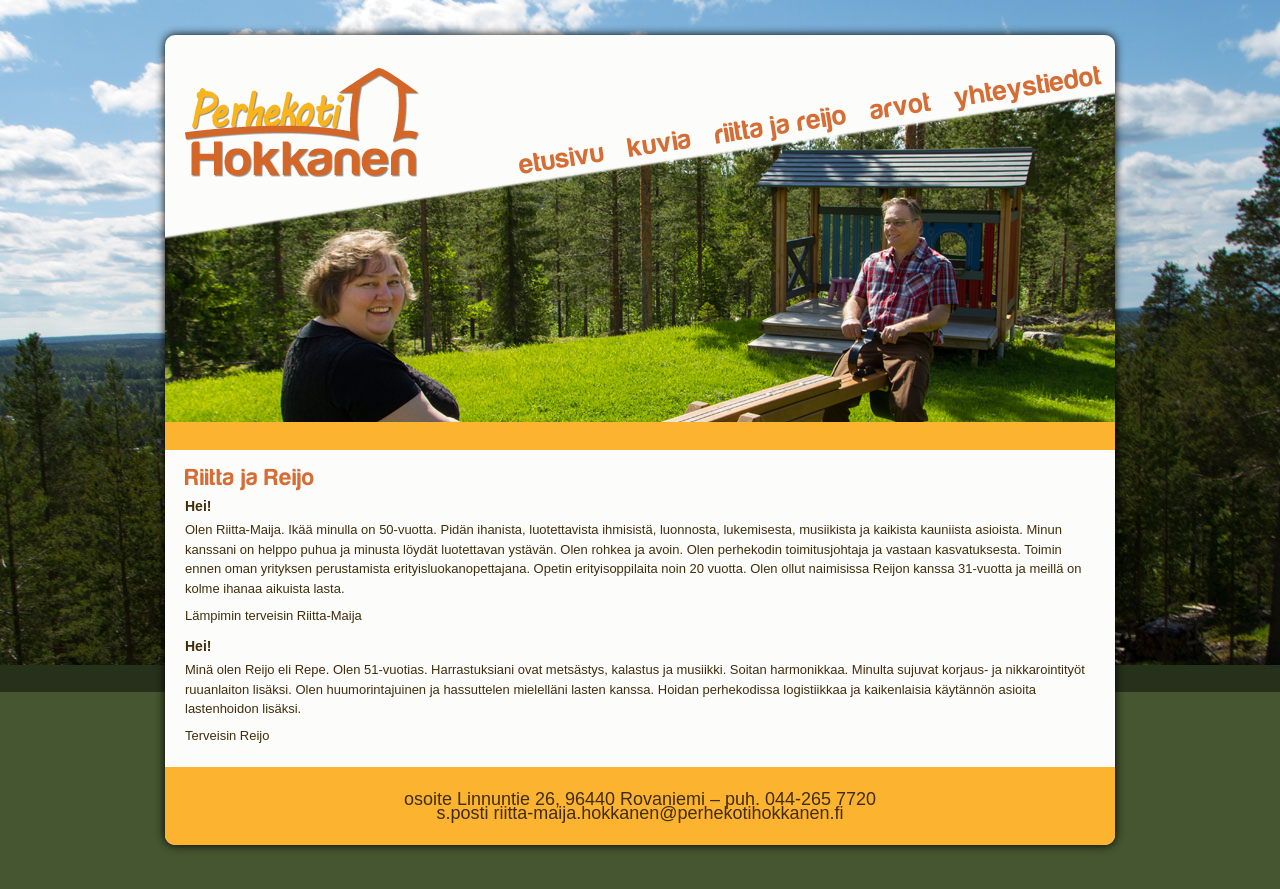
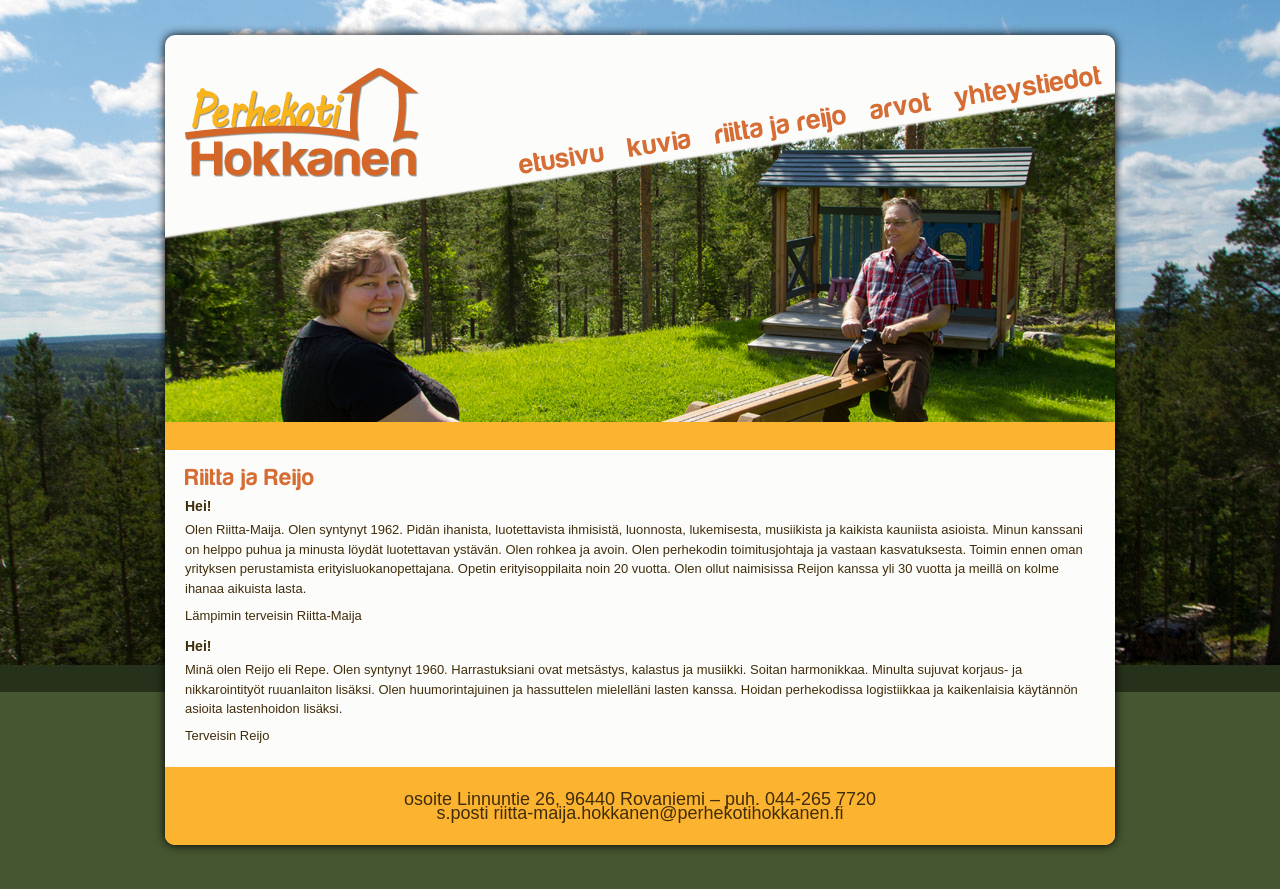
Before and after one commit to jyrkij/perhekotihokkanen.fi, a Jekyll site: the page built from riitta-ja-reijo.markdown, in a window 1280 px wide. Shown: the top 889 px of the page. Built offline with Jekyll 4.4.1, drawn with Linux system fonts in a browser that asks for light colours; nearby versions of some CDN libraries.

Commit message:
Change ages to birth years & other related

```diff
--- a/riitta-ja-reijo.markdown
+++ b/riitta-ja-reijo.markdown
@@ -7,13 +7,13 @@ HeaderImage: /images/HeaderImage-riitta_ja_reijo.png
 Hei!
 ----
 
-Olen Riitta-Maija. Ikää minulla on 50-vuotta. Pidän ihanista,
+Olen Riitta-Maija. Olen syntynyt 1962. Pidän ihanista,
 luotettavista ihmisistä, luonnosta, lukemisesta, musiikista ja kaikista
 kauniista asioista. Minun kanssani on helppo puhua ja minusta löydät
 luotettavan ystävän. Olen rohkea ja avoin. Olen perhekodin toimitusjohtaja
 ja vastaan kasvatuksesta. Toimin ennen oman yrityksen perustamista
 erityisluokanopettajana. Opetin erityisoppilaita noin 20 vuotta. Olen
-ollut naimisissa Reijon kanssa 31-vuotta ja meillä on kolme ihanaa
+ollut naimisissa Reijon kanssa yli 30 vuotta ja meillä on kolme ihanaa
 aikuista lasta.
 
 Lämpimin terveisin Riitta-Maija
@@ -21,7 +21,7 @@ Lämpimin terveisin Riitta-Maija
 Hei!
 ----
 
-Minä olen Reijo eli Repe. Olen 51-vuotias. Harrastuksiani ovat metsästys,
+Minä olen Reijo eli Repe. Olen syntynyt 1960. Harrastuksiani ovat metsästys,
 kalastus ja musiikki. Soitan harmonikkaa. Minulta sujuvat korjaus- ja
 nikkarointityöt ruuanlaiton lisäksi. Olen huumorintajuinen ja hassuttelen
 mielelläni lasten kanssa. Hoidan perhekodissa logistiikkaa ja kaikenlaisia
```
